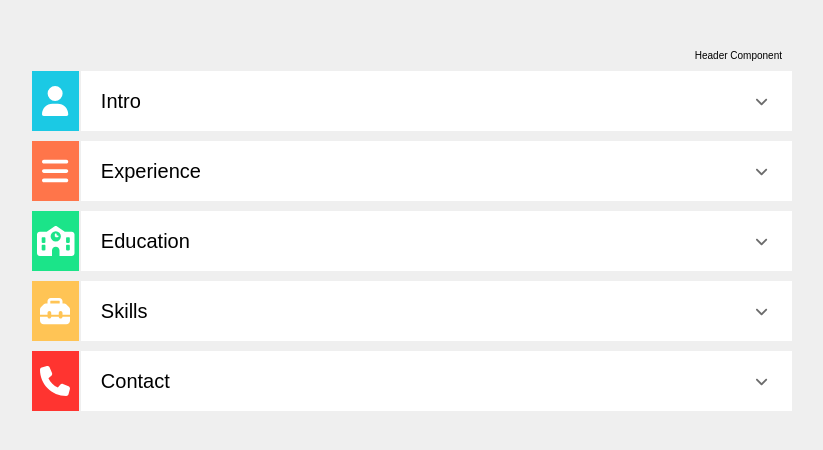
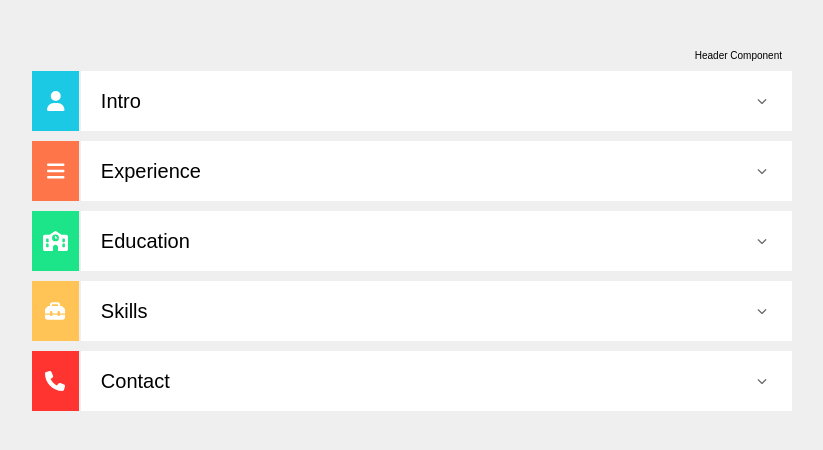
Before and after one commit to joshuacrass/JoshuaCrass, a React (Vite) app: page / in a window 1280 px wide. Shown: the top 450 px of the page, without its empty margins (228-1051 px from the left). Built offline with nearby package versions, Linux system fonts and the light colour scheme.

Commit message:
created icon component

```diff
--- a/src/App.jsx
+++ b/src/App.jsx
@@ -28,11 +28,11 @@ const SectionWrapper = styled.div`
 `;
 
 const sections = [
-  { id: 1, name: 'intro', color: '#1bc9e4', icon: 'profile' },
-  { id: 2, name: 'experience', color: '#ff754a', icon: 'hamburger' },
-  { id: 3, name: 'education', color: '#1be489', icon: 'school' },
-  { id: 4, name: 'skills', color: '#ffc455', icon: 'toolbox' },
-  { id: 6, name: 'contact', color: '#ff3430', icon: 'contact' },
+  { id: 1, name: 'intro', color: '#1bc9e4', icon: 'User' },
+  { id: 2, name: 'experience', color: '#ff754a', icon: 'Bars' },
+  { id: 3, name: 'education', color: '#1be489', icon: 'School' },
+  { id: 4, name: 'skills', color: '#ffc455', icon: 'Toolbox' },
+  { id: 6, name: 'contact', color: '#ff3430', icon: 'Phone' },
 ];
 
 const App = () => (
--- a/src/components/Icon.jsx
+++ b/src/components/Icon.jsx
@@ -1,12 +1,26 @@
 import React from 'react';
 import PropTypes from 'prop-types';
 import { FontAwesomeIcon } from '@fortawesome/react-fontawesome';
-import { faCoffee } from '@fortawesome/free-solid-svg-icons';
+import * as Icons from '@fortawesome/free-solid-svg-icons';
 
-const Icon = (name) => <FontAwesomeIcon icon={name} />;
+const Icon = ({ iconName, size }) => {
+  const defaultIcon = Icons.faQuestionCircle;
+  const formattedIconName = `fa${
+    iconName.charAt(0).toUpperCase() + iconName.slice(1)
+  }`;
+  const icon = Icons[formattedIconName] || defaultIcon;
+
+  return <FontAwesomeIcon icon={icon} size={size} />;
+};
 
 Icon.propTypes = {
-  name: PropTypes.string.isRequired,
+  iconName: PropTypes.string,
+  size: PropTypes.oneOfType([PropTypes.string, PropTypes.number]),
+};
+
+Icon.defaultProps = {
+  iconName: 'question-circle',
+  size: '1x',
 };
 
 export default Icon;
--- a/src/components/Sections.jsx
+++ b/src/components/Sections.jsx
@@ -2,26 +2,7 @@ import React, { useState, useRef, useLayoutEffect } from 'react';
 import styled from '@emotion/styled';
 import PropTypes from 'prop-types';
 import { useSpring, animated } from 'react-spring';
-import { FontAwesomeIcon } from '@fortawesome/react-fontawesome';
-import {
-  faCoffee,
-  faBars,
-  faSchool,
-  faUser,
-  faToolbox,
-  faPhone,
-  faAngleDown,
-} from '@fortawesome/free-solid-svg-icons';
-
-const icons = {
-  coffee: faCoffee,
-  hamburger: faBars,
-  school: faSchool,
-  profile: faUser,
-  toolbox: faToolbox,
-  contact: faPhone,
-  // Add other icons here
-};
+import Icon from './Icon';
 
 const SectionWrapper = styled.div`
   display: flex;
@@ -150,7 +131,7 @@ const Section = ({ title, color, icon }) => {
   return (
     <SectionWrapper>
       <SectionIcon color={color} onClick={() => setVisible(!visible)}>
-        <FontAwesomeIcon icon={icons[icon]} size='3x' />
+        <Icon iconName={icon} size='2x' />
       </SectionIcon>
       <SectionMarker visible={visible} color={color} />
       <SectionMain>
@@ -160,7 +141,7 @@ const Section = ({ title, color, icon }) => {
             <SectionTitleActive style={animationTitleProps} color={color} />
           </SectionTitleWrapper>
           <SectionToggle visible={visible}>
-            <FontAwesomeIcon icon={faAngleDown} size='xl' />
+            <Icon iconName='ChevronDown' />
           </SectionToggle>
         </Header>
         <SectionContent style={animationProps}>
@@ -193,11 +174,13 @@ const Section = ({ title, color, icon }) => {
 Section.propTypes = {
   title: PropTypes.string,
   color: PropTypes.string,
+  icon: PropTypes.string,
 };
 
 Section.defaultProps = {
   title: 'Section Title',
   color: '#000000',
+  icon: 'QuestionCircle',
 };
 
 export default Section;
```
